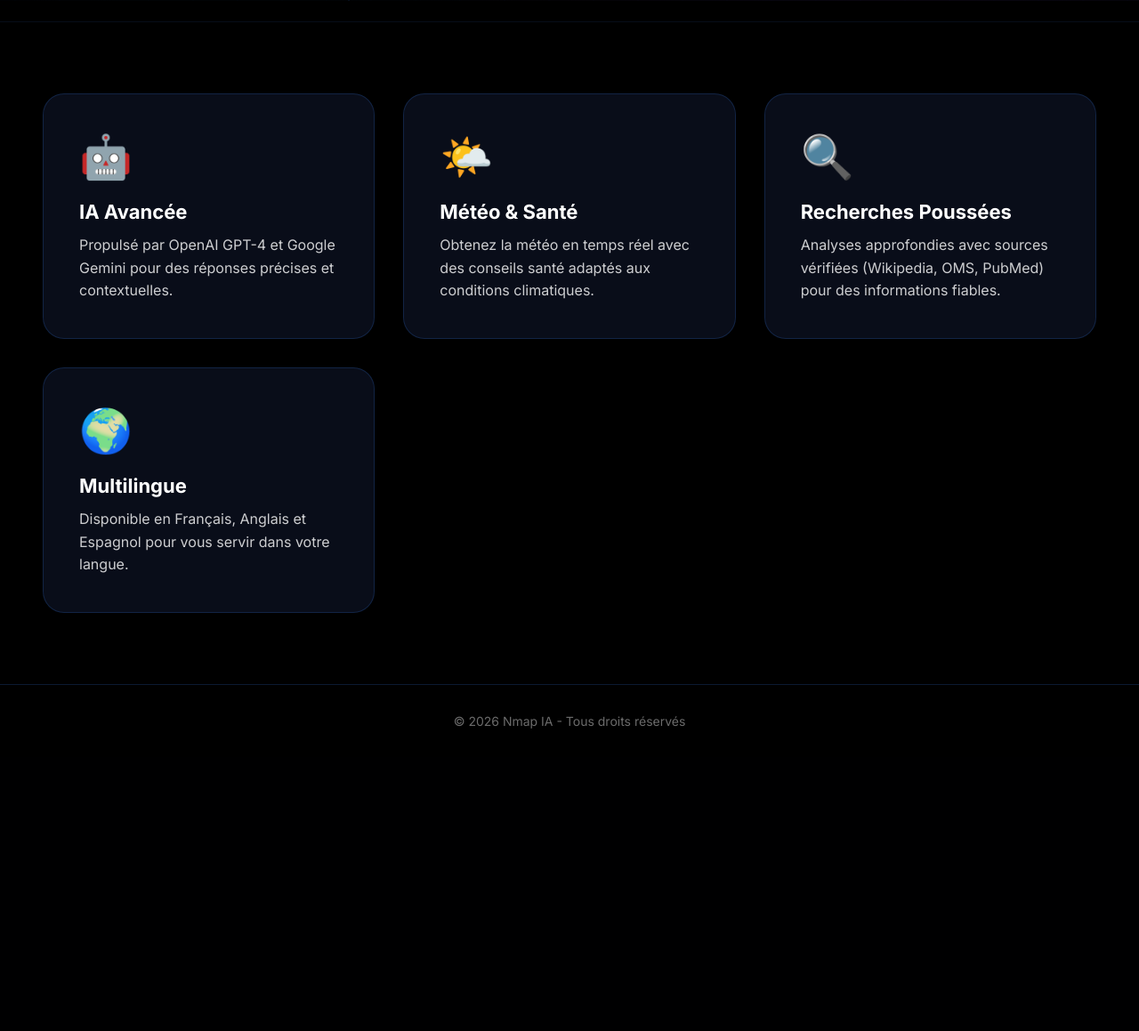
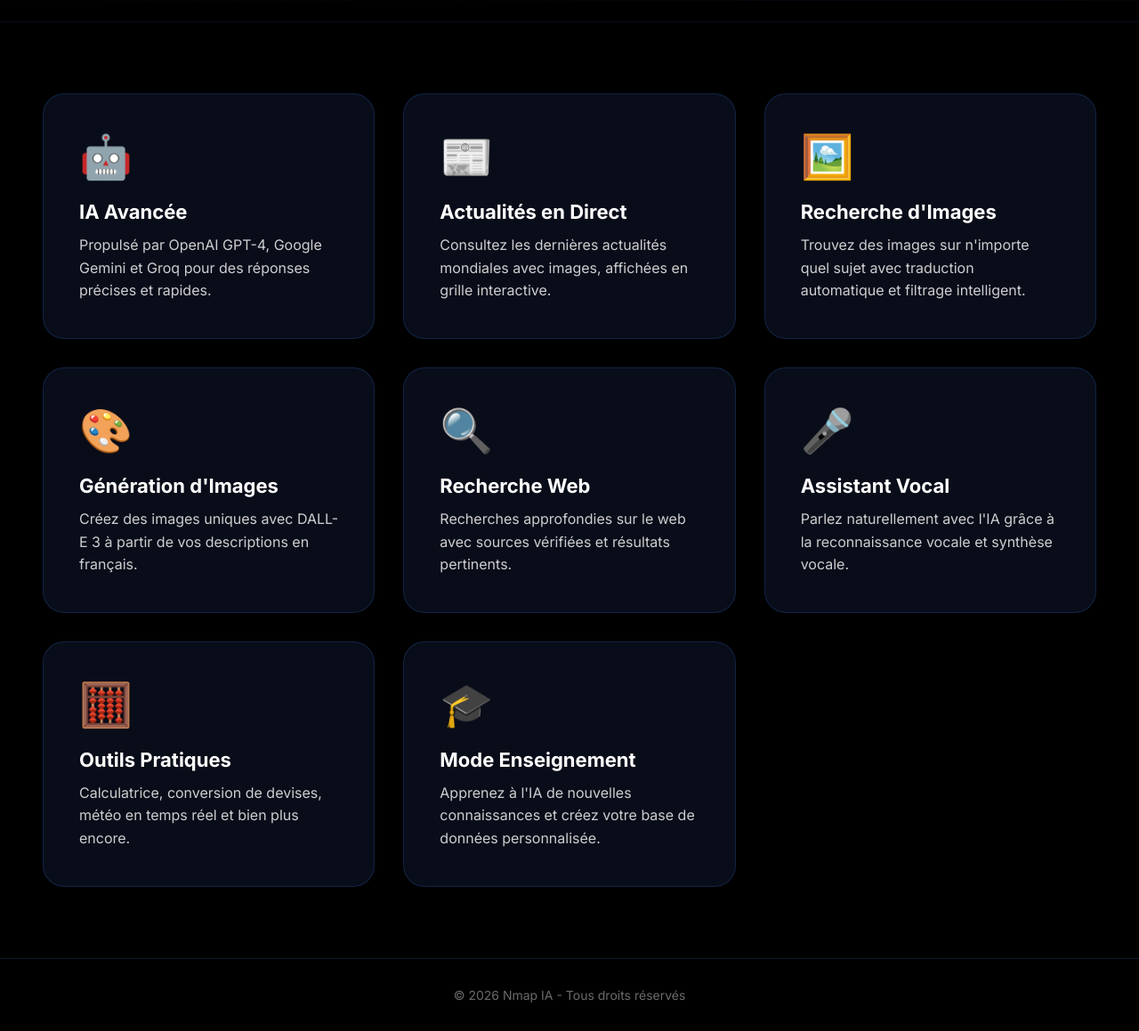
Before and after one commit to cha454/-medical-ai-assistant, a Flask app: page / in a window 1280 px wide. Shown: the part 799-1958 px from the top of the page at 89% size. Before the commit the page ends 1618 px from the top, so only its background shows below. Run offline with Flask 2, Linux system fonts and the light colour scheme.

Commit message:
Update: Features section with 8 real Nmap IA capabilities

```diff
--- a/templates/index.html
+++ b/templates/index.html
@@ -694,29 +694,56 @@
                     <span class="feature-icon">🤖</span>
                     <h3 class="feature-title">IA Avancée</h3>
                     <p class="feature-description">
-                        Propulsé par OpenAI GPT-4 et Google Gemini pour des réponses précises et contextuelles.
+                        Propulsé par OpenAI GPT-4, Google Gemini et Groq pour des réponses précises et rapides.
                     </p>
                 </div>
                 <div class="feature-card">
-                    <span class="feature-icon">🌤️</span>
-                    <h3 class="feature-title">Météo & Santé</h3>
+                    <span class="feature-icon">📰</span>
+                    <h3 class="feature-title">Actualités en Direct</h3>
                     <p class="feature-description">
-                        Obtenez la météo en temps réel avec des conseils santé adaptés aux conditions climatiques.
+                        Consultez les dernières actualités mondiales avec images, affichées en grille interactive.
+                    </p>
+                </div>
+                <div class="feature-card">
+                    <span class="feature-icon">🖼️</span>
+                    <h3 class="feature-title">Recherche d'Images</h3>
+                    <p class="feature-description">
+                        Trouvez des images sur n'importe quel sujet avec traduction automatique et filtrage intelligent.
+                    </p>
+                </div>
+                <div class="feature-card">
+                    <span class="feature-icon">🎨</span>
+                    <h3 class="feature-title">Génération d'Images</h3>
+                    <p class="feature-description">
+                        Créez des images uniques avec DALL-E 3 à partir de vos descriptions en français.
                     </p>
                 </div>
                 <div class="feature-card">
                     <span class="feature-icon">🔍</span>
-                    <h3 class="feature-title">Recherches Poussées</h3>
+                    <h3 class="feature-title">Recherche Web</h3>
                     <p class="feature-description">
-                        Analyses approfondies avec sources vérifiées (Wikipedia, OMS, PubMed) pour des informations
-                        fiables.
+                        Recherches approfondies sur le web avec sources vérifiées et résultats pertinents.
                     </p>
                 </div>
                 <div class="feature-card">
-                    <span class="feature-icon">🌍</span>
-                    <h3 class="feature-title">Multilingue</h3>
+                    <span class="feature-icon">🎤</span>
+                    <h3 class="feature-title">Assistant Vocal</h3>
                     <p class="feature-description">
-                        Disponible en Français, Anglais et Espagnol pour vous servir dans votre langue.
+                        Parlez naturellement avec l'IA grâce à la reconnaissance vocale et synthèse vocale.
+                    </p>
+                </div>
+                <div class="feature-card">
+                    <span class="feature-icon">🧮</span>
+                    <h3 class="feature-title">Outils Pratiques</h3>
+                    <p class="feature-description">
+                        Calculatrice, conversion de devises, météo en temps réel et bien plus encore.
+                    </p>
+                </div>
+                <div class="feature-card">
+                    <span class="feature-icon">🎓</span>
+                    <h3 class="feature-title">Mode Enseignement</h3>
+                    <p class="feature-description">
+                        Apprenez à l'IA de nouvelles connaissances et créez votre base de données personnalisée.
                     </p>
                 </div>
             </div>
```
